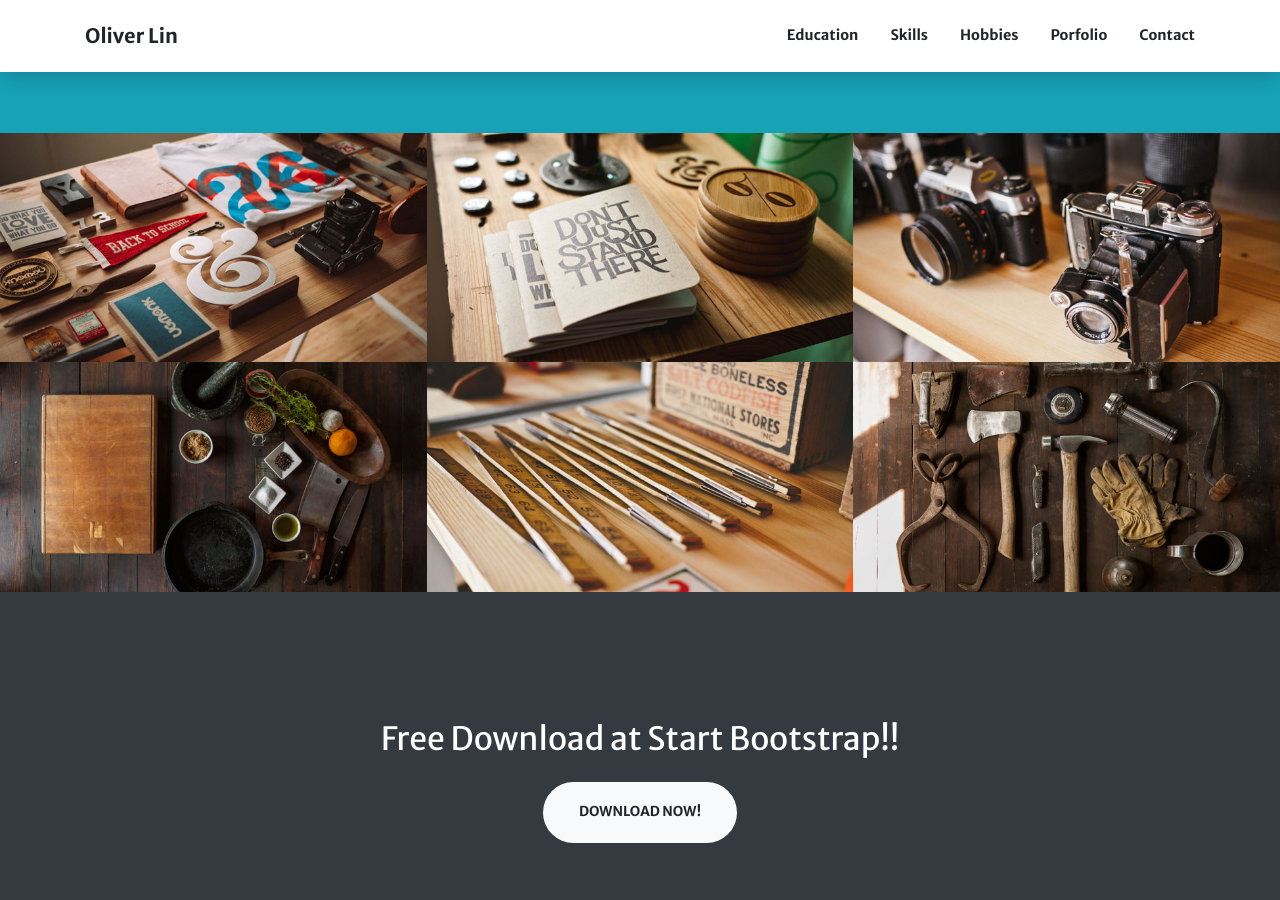
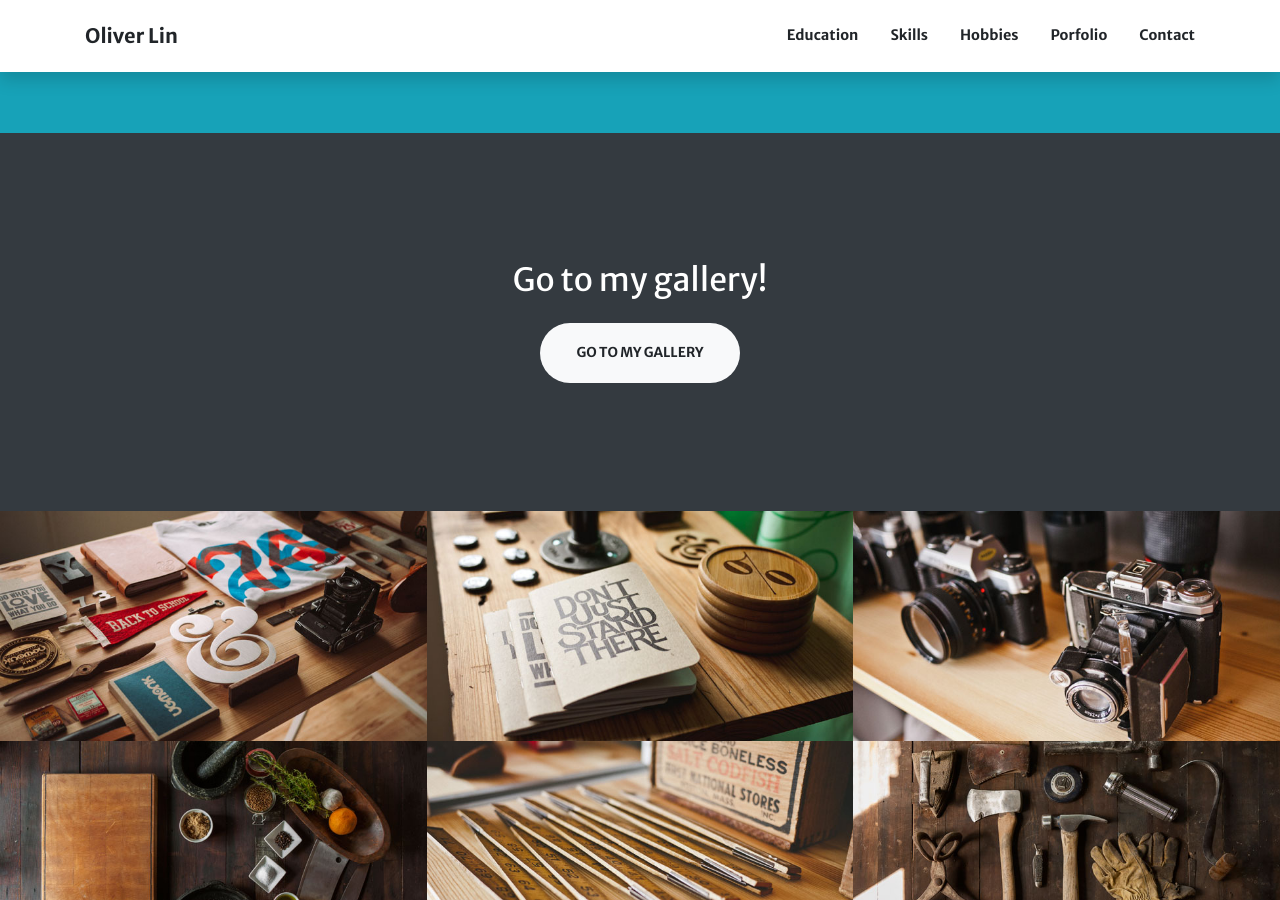
Before and after one commit to oliverlintl/oliverlintl.github.io, a Jekyll site: the page built from index.md, in a window 1280 px wide and 900 px high, scrolled down 4005 px. Built offline with Jekyll 4.4.1, drawn with Linux system fonts in a browser that asks for light colours; some of the changed text lies outside the part shown.

Commit message:
Update index.md

```diff
--- a/index.md
+++ b/index.md
@@ -91,6 +91,14 @@ sections:
         image: assets/img/members/game.jpg
         url: '#'
 
+  - type: aside.html
+    section_id: gallery
+    title: Go to my gallery
+    actions:
+      - title: Go to my gallery
+        url: https://oliverlintl.github.io/gallery
+        class: btn-light
+
   - type: portfolio.html
     # this section has always ID 'portfolio'
     #section_id: portfolio
@@ -124,14 +132,6 @@ sections:
         icon: 6.jpg
         url: '#'
 
-  - type: aside.html
-    section_id: aside
-    title: Free Download at Start Bootstrap!
-    actions:
-      - title: Download Now!
-        url: https://startbootstrap.com/themes/creative/
-        class: btn-light
-
 
   - type: contact.html
     section_id: contacts
@@ -140,11 +140,9 @@ sections:
       Ready to start your next project with us? Give us a call or send us an email
       and we will get back to you as soon as possible!
     actions:
-    - title: +1 (202) 555-014
-      icon: fa-phone
     - title: E-Mail
       icon: fa-envelope
-      url: mailto:contact@yourwebsite.com
+      url: oliverlintl@icloud.com
     - title: Twitter
       icon: fa-twitter
       icon_type: fab
@@ -153,5 +151,9 @@ sections:
       icon: fa-facebook
       icon_type: fab
       url: '#'
+    - title: LinkedIn
+      icon: fa-linkedin
+      icon_type: fab
+      url: '#'
 
 ---
```
